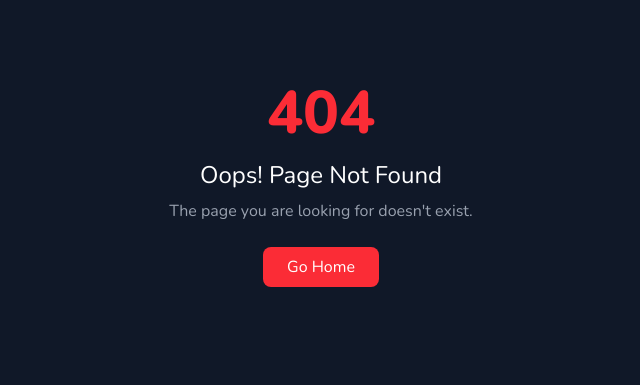
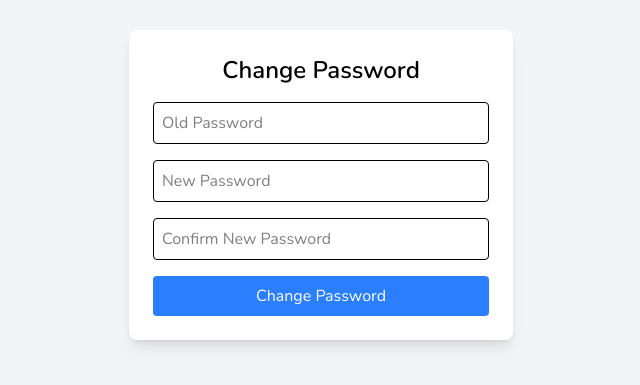
Before and after one commit to supradeepmukherjee/EventSpark, a React (Vite) app in the folder Frontend/: page /change-password in a window 1280 px wide. Before the commit this address had no page. Shown: the part 215-600 px from the top of the page, without its empty margins (319-959 px from the left). Built offline with nearby package versions, Linux system fonts and the light colour scheme.

Commit message:
Protect the Forms

```diff
--- a/Frontend/src/App.jsx
+++ b/Frontend/src/App.jsx
@@ -21,6 +21,7 @@ import SignIn from "./pages/SignIn";
 import SignUp from "./pages/SignUp.jsx";
 import Status from "./pages/EventStatus.jsx";
 import NotFound from "./pages/NotFound"; // For 404 handling
+import ChangePassword from "./pages/ChangePassword.jsx";
 
 // ✅ Layout component (Header will be shown on all pages)
 const Layout = ({ children }) => (
@@ -139,6 +140,8 @@ function App() {
       <Route path="/decoration" element={<DecorationForm />} />
       <Route path="/lighting" element={<LightingForm />} />
 
+      <Route path="/change-password" element={<ChangePassword />} />
+
       {/* 404 Not Found Page */}
       <Route path="*" element={<NotFound />} />
     </Routes>
--- a/Frontend/src/components/Header.jsx
+++ b/Frontend/src/components/Header.jsx
@@ -1,9 +1,19 @@
-import { useState } from "react";
-import { Link } from "react-router-dom";
-import { FaBars, FaTimes } from "react-icons/fa";
+import { useState, useContext } from "react";
+import { Link, useNavigate } from "react-router-dom";
+import { FaBars, FaTimes, FaUserCircle } from "react-icons/fa";
+import { AuthContext } from "../context/AuthContext";
 
 const Header = () => {
   const [isOpen, setIsOpen] = useState(false);
+  const { user, setUser } = useContext(AuthContext);
+  const [dropdownOpen, setDropdownOpen] = useState(false);
+  const navigate = useNavigate();
+
+  const handleLogout = () => {
+    localStorage.removeItem("userToken");
+    setUser(null);
+    navigate("/sign-in");
+  };
 
   return (
     <header className="bg-[#333] py-4 px-[9%] shadow-md">
@@ -29,6 +39,7 @@ const Header = () => {
           } sm:flex`}
         >
           <ul className="flex flex-col sm:flex-row space-y-4 sm:space-y-0 sm:space-x-6">
+            {/* Navigation Links */}
             {[
               { name: "Home", path: "/" },
               { name: "Service", path: "/service" },
@@ -38,7 +49,6 @@ const Header = () => {
               { name: "Price", path: "/pricing" },
               { name: "Review", path: "/reviews" },
               { name: "Contact", path: "/contact" },
-              { name: "Sign In", path: "/sign-in" },
               { name: "Status", path: "/status" },
             ].map((link) => (
               <li key={link.name}>
@@ -53,6 +63,47 @@ const Header = () => {
             ))}
           </ul>
         </nav>
+
+        {/* User Profile Section (Right Side) */}
+        <div className="relative">
+          {user ? (
+            <div
+              className="flex items-center space-x-3 cursor-pointer relative"
+              onClick={() => setDropdownOpen(!dropdownOpen)}
+            >
+              <FaUserCircle className="text-white text-2xl" />
+            </div>
+          ) : (
+            <Link
+              to="/sign-in"
+              className="text-white hover:text-blue-500 transition-colors"
+            >
+              Sign In
+            </Link>
+          )}
+
+          {/* Dropdown Menu (Only visible when clicked) */}
+          {user && dropdownOpen && (
+            <div className="absolute right-0 mt-2 w-52 bg-white shadow-lg rounded-md text-gray-700">
+              <div className="p-4 border-b">
+                <p className="font-semibold">{user.name || "User"}</p>
+                <p className="text-sm text-gray-500">{user.email}</p>
+              </div>
+              <Link
+                to="/change-password"
+                className="block px-4 py-2 hover:bg-gray-100"
+              >
+                Change Password
+              </Link>
+              <button
+                onClick={handleLogout}
+                className="w-full text-left px-4 py-2 text-red-500 hover:bg-gray-100  "
+              >
+                Sign Out
+              </button>
+            </div>
+          )}
+        </div>
       </div>
     </header>
   );
--- a/Frontend/src/context/AuthContext.js
+++ /dev/null
@@ -1,31 +0,0 @@
-import { createContext, useState, useEffect } from "react";
-
-export const AuthContext = createContext();
-
-export const AuthProvider = ({ children }) => {
-  const [user, setUser] = useState(null);
-
-  // Check if user is already logged in (from localStorage)
-  useEffect(() => {
-    const storedUser = JSON.parse(localStorage.getItem("user"));
-    if (storedUser) {
-      setUser(storedUser);
-    }
-  }, []);
-
-  const login = (userData) => {
-    setUser(userData);
-    localStorage.setItem("user", JSON.stringify(userData));
-  };
-
-  const logout = () => {
-    setUser(null);
-    localStorage.removeItem("user");
-  };
-
-  return (
-    <AuthContext.Provider value={{ user, login, logout }}>
-      {children}
-    </AuthContext.Provider>
-  );
-};
--- /dev/null
+++ b/Frontend/src/context/AuthContext.jsx
@@ -0,0 +1,20 @@
+import { createContext, useState, useEffect } from "react";
+
+export const AuthContext = createContext();
+
+export const AuthProvider = ({ children }) => {
+  const [user, setUser] = useState(null);
+
+  useEffect(() => {
+    const token = localStorage.getItem("userToken");
+    if (token) {
+      setUser({ email: "user@example.com" }); // Replace with API call to get user info
+    }
+  }, []);
+
+  return (
+    <AuthContext.Provider value={{ user, setUser }}>
+      {children}
+    </AuthContext.Provider>
+  );
+};
--- a/Frontend/src/main.jsx
+++ b/Frontend/src/main.jsx
@@ -4,9 +4,12 @@ import { BrowserRouter } from "react-router-dom";
 import App from "./App";
 import "./App.css";
 import "./index.css";
+import { AuthProvider } from "./context/AuthContext.jsx";
 
 ReactDOM.createRoot(document.getElementById("root")).render(
   <BrowserRouter>
-    <App />
+    <AuthProvider>
+      <App />
+    </AuthProvider>
   </BrowserRouter>
 );
--- /dev/null
+++ b/Frontend/src/pages/ChangePassword.jsx
@@ -0,0 +1,109 @@
+import { useState, useContext } from "react";
+import { useNavigate } from "react-router-dom";
+import { AuthContext } from "../context/AuthContext";
+
+const ChangePassword = () => {
+  const { user } = useContext(AuthContext);
+  const [oldPassword, setOldPassword] = useState("");
+  const [newPassword, setNewPassword] = useState("");
+  const [confirmPassword, setConfirmPassword] = useState("");
+  const [loading, setLoading] = useState(false);
+  const [error, setError] = useState("");
+  const [success, setSuccess] = useState("");
+  const navigate = useNavigate();
+
+  const handlePasswordChange = async (event) => {
+    event.preventDefault();
+    setError("");
+    setSuccess("");
+    setLoading(true);
+
+    if (newPassword.length < 6) {
+      setError("New password must be at least 6 characters long.");
+      setLoading(false);
+      return;
+    }
+
+    if (newPassword !== confirmPassword) {
+      setError("New password and confirm password do not match.");
+      setLoading(false);
+      return;
+    }
+
+    try {
+      const response = await fetch(
+        import.meta.env.VITE_SERVER + "/user/change-password",
+        {
+          method: "POST",
+          headers: {
+            "Content-Type": "application/json",
+            Authorization: `Bearer ${localStorage.getItem("userToken")}`,
+          },
+          body: JSON.stringify({ oldPassword, newPassword }),
+        }
+      );
+
+      if (!response.ok) {
+        throw new Error(
+          "Failed to change password. Please check your old password."
+        );
+      }
+
+      setSuccess("Password changed successfully! Redirecting to sign-in...");
+      setTimeout(() => navigate("/sign-in"), 2000); // Redirect after 2 seconds
+    } catch (err) {
+      setError(err.message);
+    } finally {
+      setLoading(false);
+    }
+  };
+
+  return (
+    <div className="flex justify-center items-center h-screen bg-gray-100">
+      <div className="bg-white p-6 rounded-lg shadow-lg w-96">
+        <h2 className="text-2xl font-semibold text-center mb-4">
+          Change Password
+        </h2>
+
+        {error && <p className="text-red-500 text-center">{error}</p>}
+        {success && <p className="text-green-500 text-center">{success}</p>}
+
+        <form onSubmit={handlePasswordChange}>
+          <input
+            type="password"
+            value={oldPassword}
+            onChange={(e) => setOldPassword(e.target.value)}
+            placeholder="Old Password"
+            required
+            className="w-full p-2 mb-4 border rounded"
+          />
+          <input
+            type="password"
+            value={newPassword}
+            onChange={(e) => setNewPassword(e.target.value)}
+            placeholder="New Password"
+            required
+            className="w-full p-2 mb-4 border rounded"
+          />
+          <input
+            type="password"
+            value={confirmPassword}
+            onChange={(e) => setConfirmPassword(e.target.value)}
+            placeholder="Confirm New Password"
+            required
+            className="w-full p-2 mb-4 border rounded"
+          />
+          <button
+            type="submit"
+            className="w-full bg-blue-500 text-white py-2 rounded hover:bg-blue-600"
+            disabled={loading}
+          >
+            {loading ? "Updating..." : "Change Password"}
+          </button>
+        </form>
+      </div>
+    </div>
+  );
+};
+
+export default ChangePassword;
--- a/Frontend/src/pages/CreateEvent.jsx
+++ b/Frontend/src/pages/CreateEvent.jsx
@@ -1,11 +1,27 @@
-import { useState } from "react";
+import { useState, useContext } from "react";
+import { useNavigate } from "react-router-dom";
+import { AuthContext } from "../context/AuthContext";
 
 const CreateEvent = () => {
+  const { user } = useContext(AuthContext);
+  const navigate = useNavigate();
   const [messageVisible, setMessageVisible] = useState(false);
+  const [error, setError] = useState("");
 
   const handleSubmit = (event) => {
     event.preventDefault();
+
+    if (!user) {
+      alert("You must be logged in to create an event.");
+      setError("You must be logged in to create an event.");
+      setTimeout(() => {
+        navigate("/sign-in");
+      }, 2000);
+      return;
+    }
+
     setMessageVisible(true);
+    setError("");
   };
 
   return (
@@ -14,6 +30,9 @@ const CreateEvent = () => {
         <h2 className="text-2xl font-bold text-blue-500 text-center mb-4">
           Event Creation Form
         </h2>
+
+        {error && <p className="text-red-500 text-center mb-2">{error}</p>}
+
         <form onSubmit={handleSubmit} className="space-y-3">
           <label className="block">Name of the Event:</label>
           <input
--- a/Frontend/src/pages/SignIn.jsx
+++ b/Frontend/src/pages/SignIn.jsx
@@ -1,5 +1,6 @@
-import React, { useState } from "react";
+import React, { useState, useContext, useEffect } from "react";
 import { useNavigate } from "react-router-dom";
+import { AuthContext } from "../context/AuthContext";
 
 const SignIn = () => {
   const [email, setEmail] = useState("");
@@ -7,6 +8,14 @@ const SignIn = () => {
   const [loading, setLoading] = useState(false);
   const [error, setError] = useState("");
   const navigate = useNavigate();
+  const { user, setUser } = useContext(AuthContext);
+
+  // If user is already logged in, redirect to homepage
+  useEffect(() => {
+    if (user) {
+      navigate("/");
+    }
+  }, [user, navigate]);
 
   const handleSignIn = async (event) => {
     event.preventDefault();
@@ -30,10 +39,10 @@ const SignIn = () => {
       }
 
       const data = await response.json();
-      console.log(data);
-      console.log(data.token);
-      // Save user session (JWT token or user data)
+
+      // Save user session
       localStorage.setItem("userToken", data.token);
+      setUser({ email });
 
       alert("Sign In Successful!");
       navigate("/"); // Redirect to homepage
```
